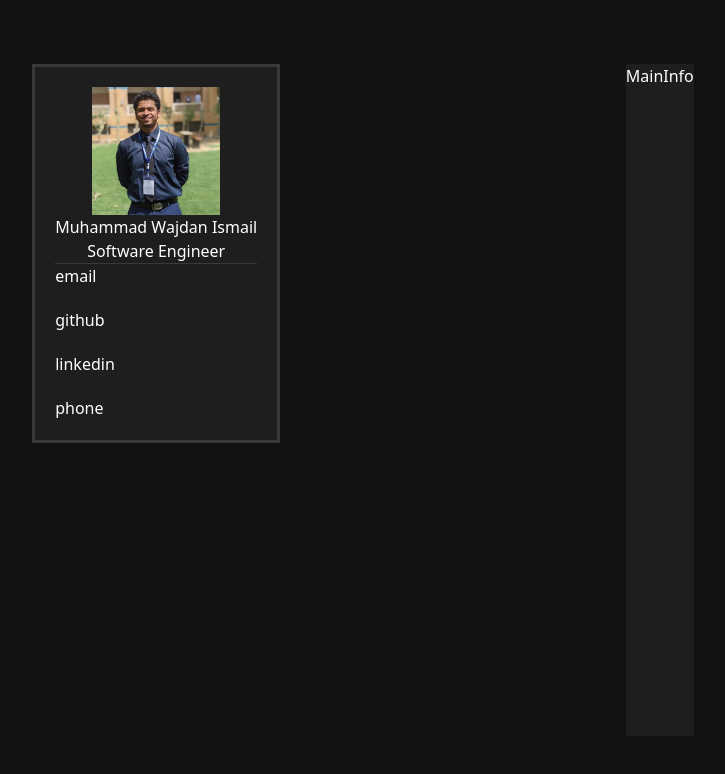
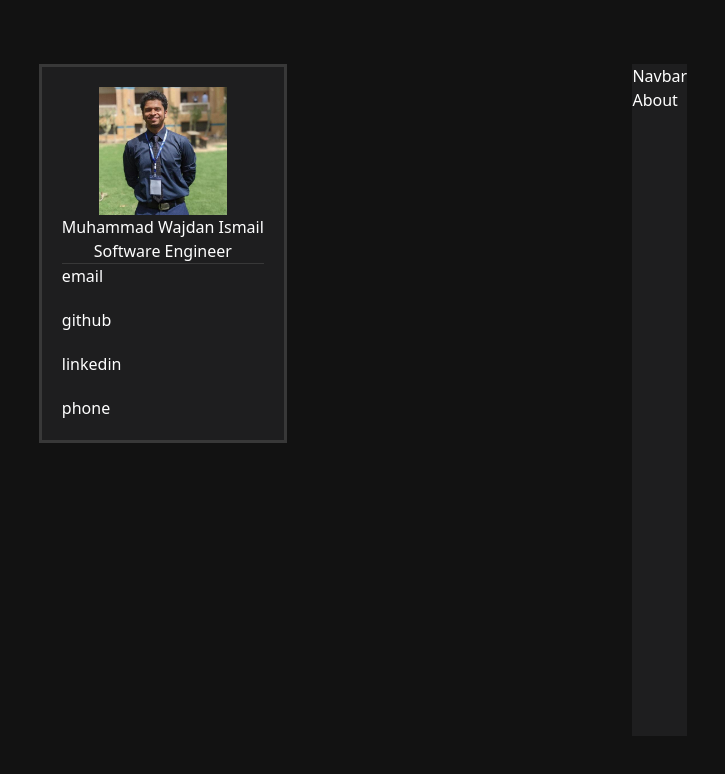
Before and after one commit to thedistortedwajdan/REACT-MyPortfolio, a React (Vite) app: page / in a window 1280 px wide. Shown: the top 774 px of the page, without its empty margins (277-1002 px from the left). Built offline with nearby package versions, Linux system fonts and the light colour scheme.

Commit message:
Setting up pages and routes

```diff
--- a/package.json
+++ b/package.json
@@ -11,8 +11,11 @@
   },
   "dependencies": {
     "@tailwindcss/vite": "^4.1.11",
+    "install": "^0.13.0",
+    "npm": "^11.4.2",
     "react": "^19.1.0",
     "react-dom": "^19.1.0",
+    "react-router-dom": "^7.6.3",
     "tailwindcss": "^4.1.11"
   },
   "devDependencies": {
--- a/src/App.jsx
+++ b/src/App.jsx
@@ -1,3 +1,5 @@
+import { BrowserRouter } from "react-router-dom";
+
 import MainInfo from "./components/MainInfo.jsx";
 import Sidebar from "./components/Sidebar.jsx";
 
@@ -5,8 +7,10 @@ function App() {
   return (
     <>
       <div className="w-screen p-[5%] h-screen box-border bg-[#121212] flex justify-center gap-[30%] ">
-        <Sidebar />
-        <MainInfo />
+        <BrowserRouter>
+          <Sidebar />
+          <MainInfo />
+        </BrowserRouter>
       </div>
     </>
   );
--- a/src/components/MainInfo.jsx
+++ b/src/components/MainInfo.jsx
@@ -1,5 +1,11 @@
-import React from "react";
+import Navbar from "./Navbar";
+import Router from "./Router";
 
 export default function MainInfo() {
-  return <div className="text-white bg-[#1E1E1F]">MainInfo</div>;
+  return (
+    <div className="text-white bg-[#1E1E1F]">
+      <Navbar />
+      <Router />
+    </div>
+  );
 }
--- /dev/null
+++ b/src/components/Navbar.jsx
@@ -0,0 +1,5 @@
+function Navbar() {
+  return <div>Navbar</div>;
+}
+
+export default Navbar;
--- /dev/null
+++ b/src/components/Router.jsx
@@ -0,0 +1,20 @@
+import { Routes, Route } from "react-router-dom";
+import About from "../pages/About";
+import Resume from "../pages/Resume";
+import Portfolio from "../pages/Portfolio";
+import Contact from "../pages/Contact";
+
+function Router() {
+  return (
+    <div>
+      <Routes>
+        <Route path="/" element={<About />} />
+        <Route path="/resume" element={<Resume />} />
+        <Route path="/portfolio" element={<Portfolio />} />
+        <Route path="/contact" element={<Contact />} />
+      </Routes>
+    </div>
+  );
+}
+
+export default Router;
--- /dev/null
+++ b/src/pages/About.jsx
@@ -0,0 +1,5 @@
+function About() {
+  return <div>About</div>;
+}
+
+export default About;
--- /dev/null
+++ b/src/pages/Contact.jsx
@@ -0,0 +1,7 @@
+import React from "react";
+
+function Contact() {
+  return <div>Contact</div>;
+}
+
+export default Contact;
--- /dev/null
+++ b/src/pages/Portfolio.jsx
@@ -0,0 +1,7 @@
+import React from "react";
+
+function Portfolio() {
+  return <div>Portfolio</div>;
+}
+
+export default Portfolio;
--- /dev/null
+++ b/src/pages/Resume.jsx
@@ -0,0 +1,7 @@
+import React from "react";
+
+function Resume() {
+  return <div>Resume</div>;
+}
+
+export default Resume;
```
Also changed, not shown: 1 other file (tests, documents, lock files or other folders).
